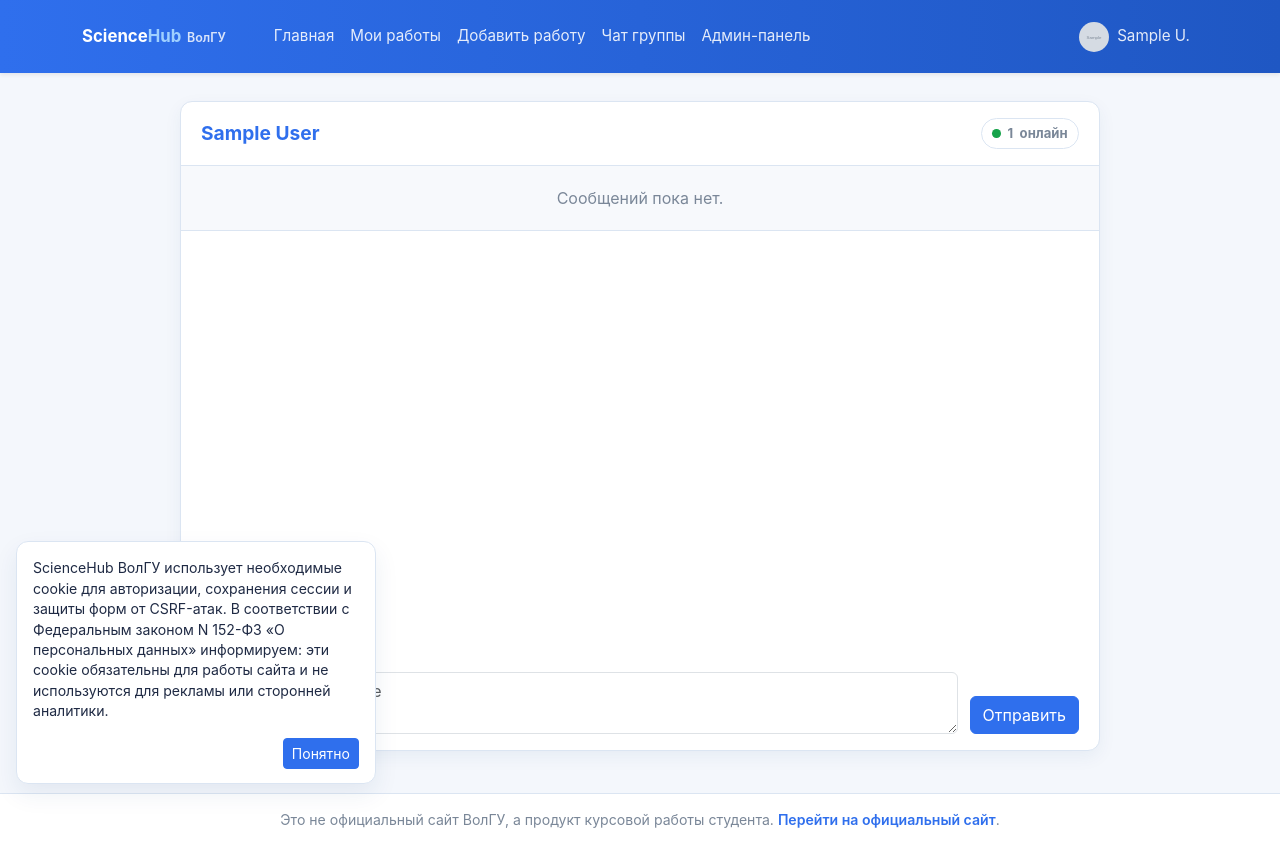
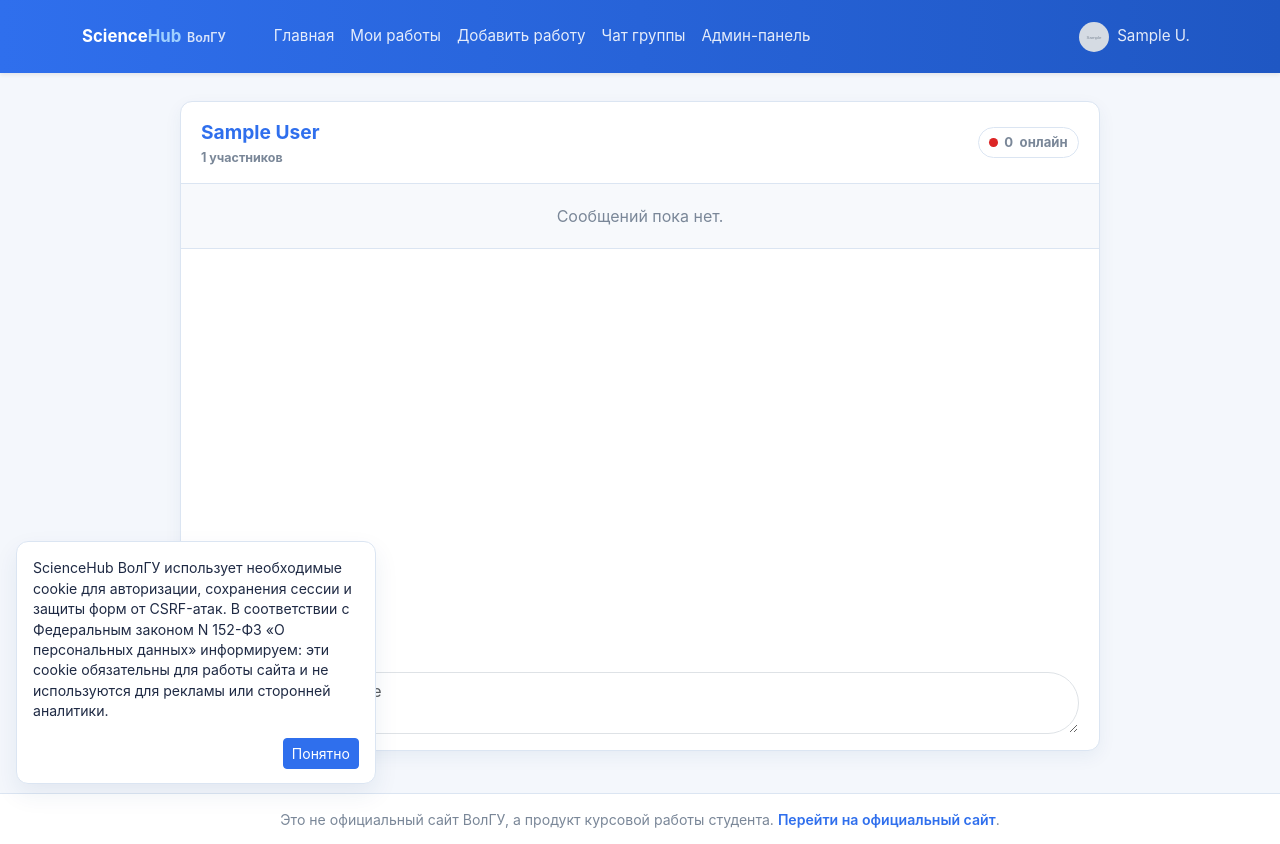
Before and after one commit to axawman/volsu-science-system, a Django app: page /accounts/group-chat/ in a window 1280 px wide. Run offline with Django 5.2, Linux system fonts and the light colour scheme; a user stored in the database is signed in; tables that the repository leaves empty hold one stand-in row (values such as "Sample post"); grey boxes marked "Sample" are stand-in pictures.

Commit message:
Improve group chat composer

```diff
--- a/src/accounts/models.py
+++ b/src/accounts/models.py
@@ -64,6 +64,15 @@ class Profile(models.Model):
         if len(parts) >= 3:
             return f"{parts[0]} {parts[1][0]}.{parts[2][0]}."
         if len(parts) == 2:
+            return f"{parts[0]} {parts[1][0]}."
+        return name
+
+    @property
+    def group_display_name(self):
+        name = (self.full_name or self.user.get_full_name() or self.user.username).strip()
+        parts = name.split()
+
+        if len(parts) >= 2:
             return f"{parts[0]} {parts[1][0]}."
         return name
 
--- a/src/accounts/views.py
+++ b/src/accounts/views.py
@@ -334,6 +334,7 @@ def _get_group_chat_messages(study_group, user):
 def _group_chat_payload(request, study_group):
     members = _get_group_chat_members(study_group)
     online_member_ids = _get_online_member_ids(study_group)
+    visible_online_member_ids = online_member_ids - {request.user.id}
     chat_messages = _get_group_chat_messages(study_group, request.user)
     html = render_to_string(
         "accounts/_group_chat_messages.html",
@@ -346,7 +347,7 @@ def _group_chat_payload(request, study_group):
 
     return {
         "html": html,
-        "online_count": len(online_member_ids),
+        "online_count": len(visible_online_member_ids),
         "online_member_ids": list(online_member_ids),
         "member_count": members.count(),
     }
@@ -391,13 +392,15 @@ def group_chat_view(request):
 
     members = _get_group_chat_members(study_group)
     online_member_ids = _get_online_member_ids(study_group)
+    visible_online_member_ids = online_member_ids - {request.user.id}
     chat_messages = _get_group_chat_messages(study_group, request.user)
 
     return render(request, "accounts/group_chat.html", {
         "study_group": study_group,
         "members": members,
         "online_member_ids": online_member_ids,
-        "online_count": len(online_member_ids),
+        "online_count": len(visible_online_member_ids),
+        "member_count": members.count(),
         "chat_messages": chat_messages,
         "message_form": message_form,
     })
--- a/src/templates/accounts/group_chat.html
+++ b/src/templates/accounts/group_chat.html
@@ -7,9 +7,15 @@
     {% if study_group %}
         <section class="card-soft group-chat-card">
             <header class="group-chat-header">
-                <button class="group-chat-title" type="button" data-bs-toggle="collapse" data-bs-target="#groupMembers">
-                    {{ study_group.display_name }}
-                </button>
+                <div class="group-chat-heading">
+                    <button class="group-chat-title"
+                            type="button"
+                            data-bs-toggle="collapse"
+                            data-bs-target="#groupMembers">
+                        {{ study_group.display_name }}
+                    </button>
+                    <span class="group-member-total" id="group-member-total">{{ member_count }} участников</span>
+                </div>
                 <span class="group-online-pill {% if online_count %}is-online{% else %}is-offline{% endif %}"
                       id="group-online-pill">
                     <span class="group-online-dot"></span>
@@ -30,7 +36,7 @@
                                     {{ member.avatar_initial }}
                                 </span>
                             {% endif %}
-                            <span class="group-member-name">{{ member.short_name }}</span>
+                            <span class="group-member-name">{{ member.group_display_name }}</span>
                             <span class="member-online-dot
                                          {% if member.user_id in online_member_ids %}is-online{% endif %}">
                             </span>
@@ -55,11 +61,18 @@
                     <button type="button" aria-label="Отменить ответ" id="reply-compose-clear">×</button>
                 </div>
                 {{ message_form.reply_to }}
-                {{ message_form.text }}
+                <div class="group-chat-input-shell">
+                    {{ message_form.text }}
+                    <button class="group-chat-send-button" type="submit" aria-label="Отправить сообщение" hidden>
+                        <svg viewBox="0 0 24 24" aria-hidden="true">
+                            <path d="M3 11.5 20.5 3 16 21l-4.8-7.2L3 11.5Z"></path>
+                            <path d="m11.2 13.8 4.6-5.6"></path>
+                        </svg>
+                    </button>
+                </div>
                 {% if message_form.text.errors %}
                     <div class="invalid-feedback d-block">{{ message_form.text.errors|join:", " }}</div>
                 {% endif %}
-                <button class="btn btn-primary" type="submit">Отправить</button>
             </form>
 
             <div class="modal fade" id="messageActionsModal" tabindex="-1" aria-hidden="true">
@@ -166,6 +179,12 @@
         padding: 1rem 1.25rem;
     }
 
+    .group-chat-heading {
+        display: grid;
+        gap: 0.1rem;
+        min-width: 0;
+    }
+
     .group-chat-title {
         background: none;
         border: 0;
@@ -173,6 +192,13 @@
         font-size: 1.2rem;
         font-weight: 700;
         padding: 0;
+        text-align: left;
+    }
+
+    .group-member-total {
+        color: var(--text-muted);
+        font-size: 0.78rem;
+        font-weight: 700;
     }
 
     .group-online-pill {
@@ -469,8 +495,12 @@
         border-top: 1px solid var(--border-soft);
         display: grid;
         gap: 0.75rem;
-        grid-template-columns: 1fr auto;
+        grid-template-columns: 1fr;
         padding: 1rem 1.25rem;
+    }
+
+    .group-chat-input-shell {
+        position: relative;
     }
 
     .reply-compose-preview {
@@ -489,8 +519,47 @@
     }
 
     .group-chat-form textarea {
+        border-radius: 999px;
         max-height: 150px;
+        min-height: 46px;
+        padding-right: 3.1rem;
         resize: vertical;
+    }
+
+    .group-chat-send-button {
+        align-items: center;
+        background: var(--primary-soft);
+        border: 0;
+        border-radius: 50%;
+        bottom: 0.35rem;
+        color: var(--primary-contrast);
+        display: inline-flex;
+        height: 2.25rem;
+        justify-content: center;
+        padding: 0;
+        position: absolute;
+        right: 0.35rem;
+        transition: 0.15s ease;
+        width: 2.25rem;
+    }
+
+    .group-chat-send-button[hidden] {
+        display: none;
+    }
+
+    .group-chat-send-button:hover,
+    .group-chat-send-button:focus {
+        background: var(--primary-deep);
+    }
+
+    .group-chat-send-button svg {
+        fill: none;
+        height: 1.1rem;
+        stroke: currentColor;
+        stroke-linecap: round;
+        stroke-linejoin: round;
+        stroke-width: 2;
+        width: 1.1rem;
     }
 
     .mobile-message-hit-area {
@@ -508,7 +577,7 @@
         }
 
         body:has(.group-chat-shell) .page-wrapper {
-            height: calc(100dvh - 4.75rem);
+            height: var(--chat-mobile-height, calc(100dvh - 4.75rem));
             max-width: none;
             padding: 0;
         }
@@ -552,13 +621,8 @@
 
         .group-chat-form {
             background: var(--card-bg);
-            grid-template-columns: 1fr;
             padding: 0.8rem;
             padding-bottom: max(0.8rem, env(safe-area-inset-bottom));
-        }
-
-        .group-chat-form .btn {
-            width: 100%;
         }
 
         .group-chat-form textarea {
@@ -573,6 +637,7 @@
     const messages = document.getElementById("group-chat-messages");
     const textInput = document.querySelector(".group-chat-form textarea");
     const sendForm = document.querySelector(".group-chat-form");
+    const sendButton = document.querySelector(".group-chat-send-button");
     const replyInput = document.querySelector(".group-chat-form input[name='reply_to']");
     const replyPreview = document.getElementById("reply-compose-preview");
     const replyAuthor = document.getElementById("reply-compose-author");
@@ -589,6 +654,7 @@
     const readersModalBody = document.getElementById("readers-modal-body");
     const onlinePill = document.getElementById("group-online-pill");
     const onlineCount = document.getElementById("group-online-count");
+    const memberTotal = document.getElementById("group-member-total");
     const updatesUrl = "{% url 'group_chat_updates' %}";
     let activeMessage = null;
     let activeDeleteUrl = "";
@@ -624,6 +690,26 @@
         messages.scrollTop = messages.scrollHeight;
     }
 
+    function updateMobileChatHeight() {
+        if (!window.visualViewport || window.innerWidth > 767) {
+            document.documentElement.style.removeProperty("--chat-mobile-height");
+            return;
+        }
+
+        const navbar = document.querySelector(".navbar");
+        const navbarHeight = navbar ? navbar.getBoundingClientRect().height : 0;
+        const availableHeight = Math.max(360, window.visualViewport.height - navbarHeight);
+        document.documentElement.style.setProperty("--chat-mobile-height", `${availableHeight}px`);
+    }
+
+    function updateSendButton() {
+        if (!textInput || !sendButton) {
+            return;
+        }
+
+        sendButton.hidden = textInput.value.trim().length === 0;
+    }
+
     function getMessageRow(messageId) {
         return document.querySelector(`[data-message-id="${messageId}"]`);
     }
@@ -655,6 +741,10 @@
     function updateOnline(payload) {
         if (onlineCount) {
             onlineCount.textContent = payload.online_count || 0;
+        }
+
+        if (memberTotal && "member_count" in payload) {
+            memberTotal.textContent = `${payload.member_count || 0} участников`;
         }
 
         if (onlinePill) {
@@ -881,6 +971,7 @@
             if (await submitAjaxForm(sendForm)) {
                 sendForm.reset();
                 clearReply();
+                updateSendButton();
                 messages.scrollTop = messages.scrollHeight;
             }
         });
@@ -906,6 +997,8 @@
 
     if (textInput) {
         bindEnterSubmit(textInput);
+        textInput.addEventListener("input", updateSendButton);
+        updateSendButton();
     }
 
     if (replyClear) {
@@ -941,6 +1034,13 @@
         });
     }
 
+    if (window.visualViewport) {
+        window.visualViewport.addEventListener("resize", updateMobileChatHeight);
+        window.visualViewport.addEventListener("scroll", updateMobileChatHeight);
+    }
+    window.addEventListener("resize", updateMobileChatHeight);
+    updateMobileChatHeight();
+
     window.setInterval(refreshChat, 5000);
 })();
 </script>
```
Also changed, not shown: src/accounts/tests.py (+26 -0 lines).
